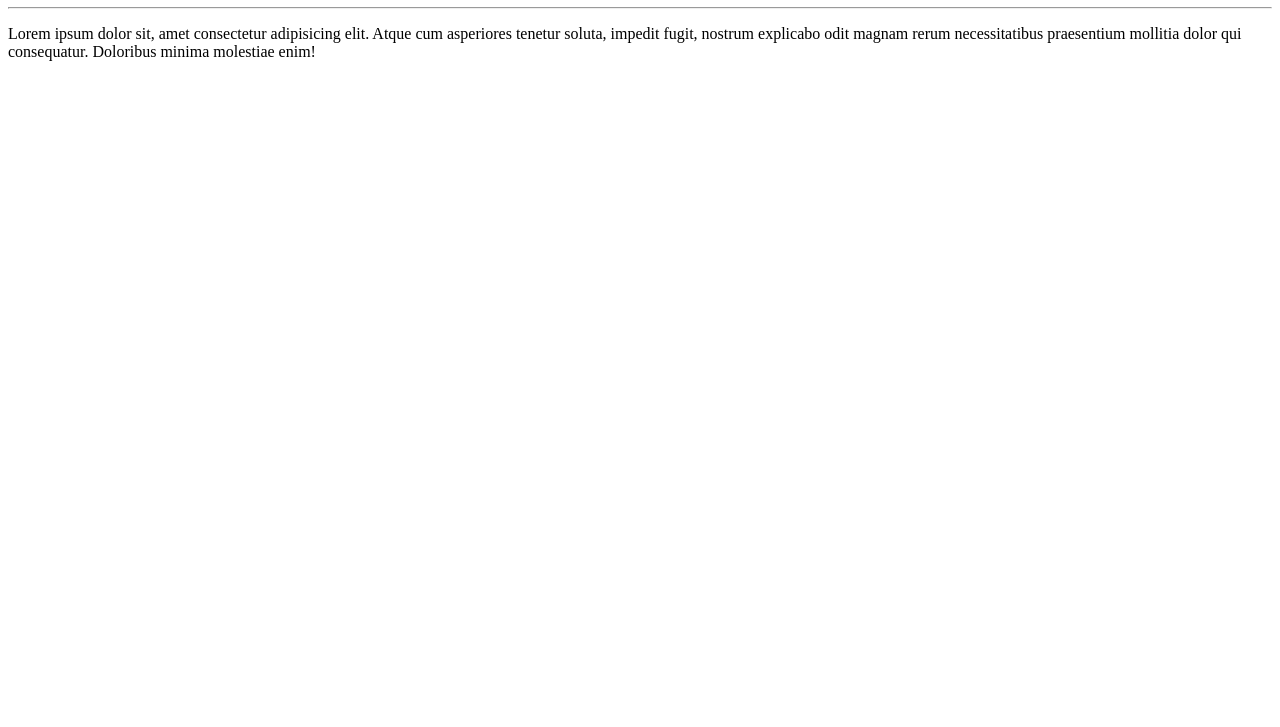
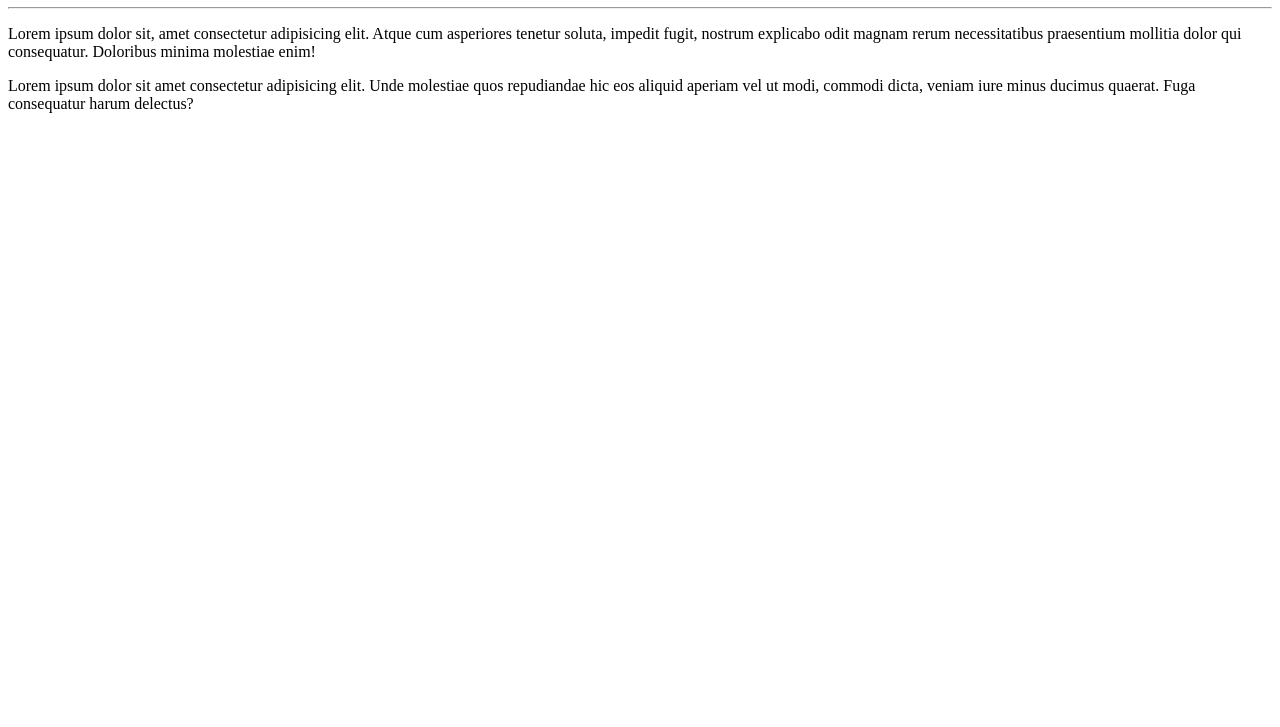
Before and after one commit to rhuanboeira/Ola-Mundo, a plain HTML site: page site-exemplo/index.html in a window 1280 px wide. Shown: the part 73-800 px from the top of the page. Drawn offline with Linux system fonts and the light colour scheme.

Commit message:
adicionei um paragrafo

```diff
--- a/site-exemplo/index.html
+++ b/site-exemplo/index.html
@@ -9,5 +9,6 @@
     <h1>Ola, Mundo!</h1>
     <hr>
     <p>Lorem ipsum dolor sit, amet consectetur adipisicing elit. Atque cum asperiores tenetur soluta, impedit fugit, nostrum explicabo odit magnam rerum necessitatibus praesentium mollitia dolor qui consequatur. Doloribus minima molestiae enim!</p>
+    <p>Lorem ipsum dolor sit amet consectetur adipisicing elit. Unde molestiae quos repudiandae hic eos aliquid aperiam vel ut modi, commodi dicta, veniam iure minus ducimus quaerat. Fuga consequatur harum delectus?</p>
 </body>
 </html>
```
